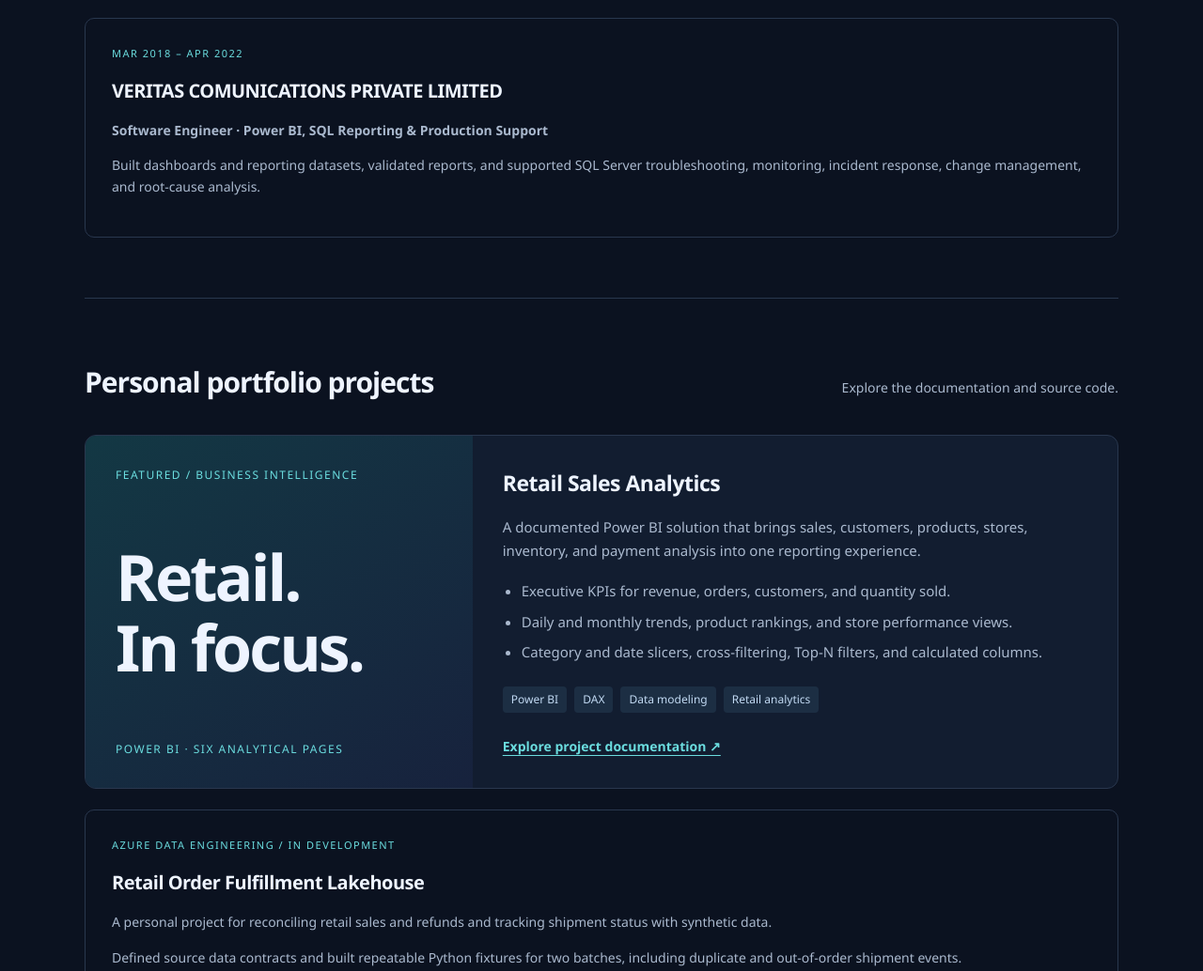
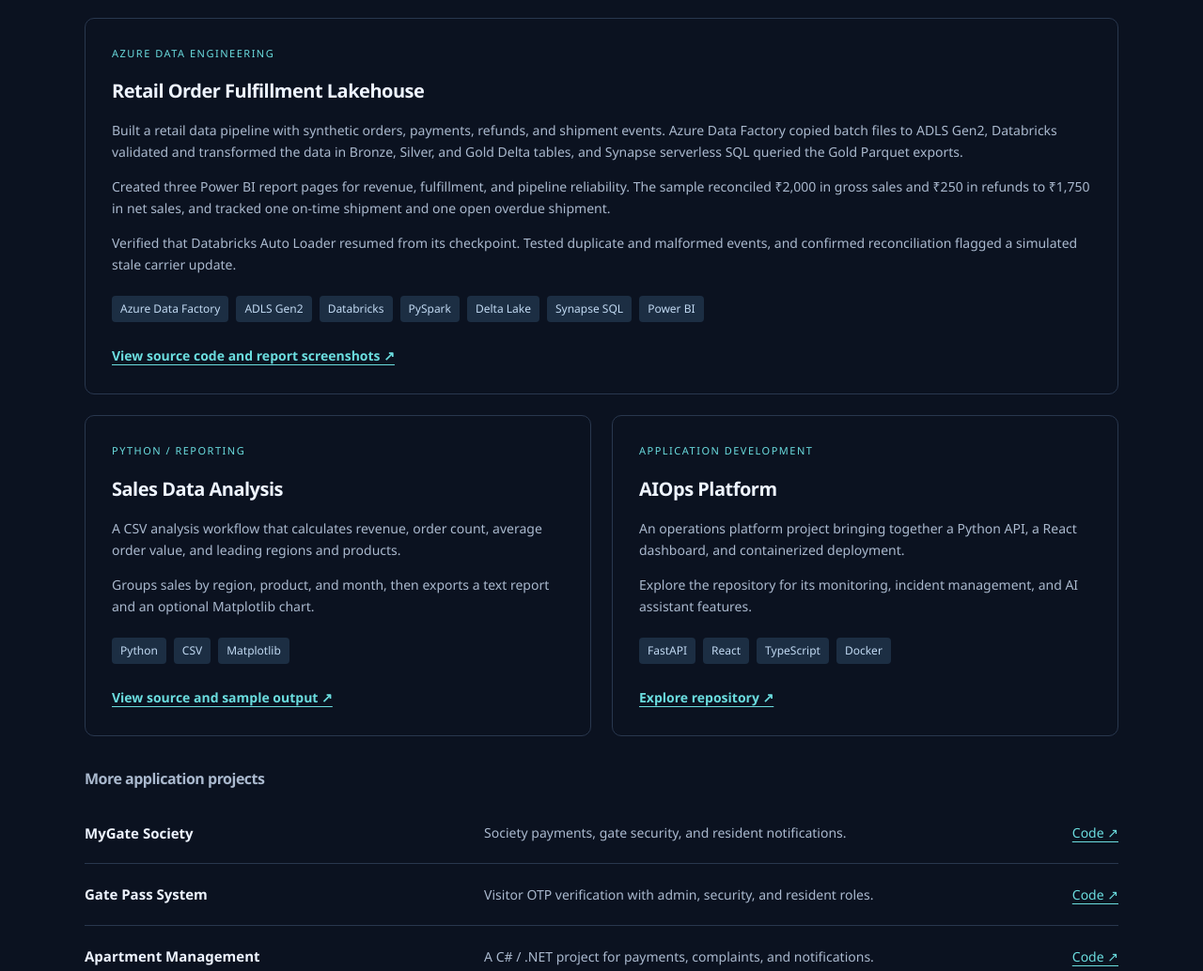
Before and after one commit to atchyut96379/My_Portfolio, a plain HTML site: page index.html in a window 1280 px wide. Shown: the part 1550-2584 px from the top of the page at 94% size. Drawn offline with Linux system fonts and the light colour scheme.

Commit message:
Showcase completed retail lakehouse project

```diff
--- a/index.html
+++ b/index.html
@@ -29,19 +29,14 @@
       <div class="section-head"><h2 id="experience-title">Professional experience</h2><p>Enterprise data platforms, pipelines, and reporting.</p></div>
       <article class="tile"><div class="label">Apr 2025 – Present · Senior Associate</div><h3>Cognizant Technology Solutions India</h3><p><strong>Mortgage risk &amp; hedging analytics · Jan 2026 – Present</strong></p><p>Develop and support Python/Dagster asset-based pipelines within an orchestration platform covering 50+ analytics jobs. Work includes market-data ingestion, SQL Server integration, hybrid AWS EKS and Windows execution, fixture-based pytest tests, release validation, and production stabilization.</p><p><strong>People Platform &amp; ESG · Apr – Dec 2025</strong></p><p>Developed and supported Azure ingestion and ETL/ELT workflows using ADF, ADLS Gen2, Databricks, PySpark, Delta Lake, and Azure SQL. Collaborated on data quality, troubleshooting, and downstream reporting.</p><div class="tags"><span class="tag">Azure</span><span class="tag">Dagster</span><span class="tag">Python</span><span class="tag">PySpark</span><span class="tag">CI/CD</span></div></article>
       <div class="secondary"><article class="tile"><div class="label">Jan 2023 – Mar 2025</div><h3>Hexagon R&amp;D India</h3><p><strong>Senior Software Developer · Data Engineering</strong></p><p>Built and maintained Python, PySpark, and SQL workflows for mining operational data. Worked with BigQuery, Cloud Storage, Dataproc, and Airflow on cloud migration, validation, reconciliation, and production support.</p></article><article class="tile"><div class="label">Apr 2022 – Jan 2023</div><h3>Smartek21</h3><p><strong>Senior Software Engineer · Data &amp; Power BI</strong></p><p>Developed ingestion and transformation workflows for telecom reporting, BigQuery models, and Power BI dashboards with DAX. Worked on Airflow scheduling, incremental loads, dataset refresh, and row-level security.</p></article></div>
-      <article class="tile" style="margin-top:22px"><div class="label">Mar 2018 – Apr 2022</div><h3>VERITAS COMUNICATIONS PRIVATE LIMITED</h3><p><strong>Software Engineer · Power BI, SQL Reporting &amp; Production Support</strong></p><p>Built dashboards and reporting datasets, validated reports, and supported SQL Server troubleshooting, monitoring, incident response, change management, and root-cause analysis.</p></article>
-    </section>
-    <section class="section" id="projects" aria-labelledby="projects-title">
-      <div class="section-head"><h2 id="projects-title">Personal portfolio projects</h2><p>Explore the documentation and source code.</p></div>
-      <article class="feature"><div class="project-mark"><small>Featured / Business intelligence</small><div class="big">Retail.<br>In focus.</div><small>Power BI · Six analytical pages</small></div><div class="project-copy"><h3>Retail Sales Analytics</h3><p>A documented Power BI solution that brings sales, customers, products, stores, inventory, and payment analysis into one reporting experience.</p><ul><li>Executive KPIs for revenue, orders, customers, and quantity sold.</li><li>Daily and monthly trends, product rankings, and store performance views.</li><li>Category and date slicers, cross-filtering, Top-N filters, and calculated columns.</li></ul><div class="tags"><span class="tag">Power BI</span><span class="tag">DAX</span><span class="tag">Data modeling</span><span class="tag">Retail analytics</span></div><a class="project-link" href="https://github.com/atchyut96379/My_Portfolio/tree/main/retail-sales-analytics-powerbi" target="_blank" rel="noopener noreferrer">Explore project documentation ↗</a></div></article>
-      <article class="tile" style="margin-top:22px">
-        <div class="label">Azure data engineering / In development</div>
+      <article class="tile" id="retail-lakehouse" style="margin-top:22px">
+        <div class="label">Azure data engineering</div>
         <h3>Retail Order Fulfillment Lakehouse</h3>
-        <p>A personal project for reconciling retail sales and refunds and tracking shipment status with synthetic data.</p>
-        <p>Defined source data contracts and built repeatable Python fixtures for two batches, including duplicate and out-of-order shipment events.</p>
-        <p>Designed batch ingestion with Azure Data Factory and ADLS Gen2, Bronze/Silver/Gold Delta tables in Azure Databricks, and reporting through Synapse serverless SQL and Power BI.</p>
-        <div class="tags"><span class="tag">Azure Data Factory</span><span class="tag">ADLS Gen2</span><span class="tag">Azure Databricks</span><span class="tag">Delta Lake</span><span class="tag">Python</span></div>
-        <a class="project-link" href="https://github.com/atchyut96379/retail-order-fulfillment-lakehouse" target="_blank" rel="noopener noreferrer">View project repository ↗</a>
+        <p>Built a retail data pipeline with synthetic orders, payments, refunds, and shipment events. Azure Data Factory copied batch files to ADLS Gen2, Databricks validated and transformed the data in Bronze, Silver, and Gold Delta tables, and Synapse serverless SQL queried the Gold Parquet exports.</p>
+        <p>Created three Power BI report pages for revenue, fulfillment, and pipeline reliability. The sample reconciled ₹2,000 in gross sales and ₹250 in refunds to ₹1,750 in net sales, and tracked one on-time shipment and one open overdue shipment.</p>
+        <p>Verified that Databricks Auto Loader resumed from its checkpoint. Tested duplicate and malformed events, and confirmed reconciliation flagged a simulated stale carrier update.</p>
+        <div class="tags"><span class="tag">Azure Data Factory</span><span class="tag">ADLS Gen2</span><span class="tag">Databricks</span><span class="tag">PySpark</span><span class="tag">Delta Lake</span><span class="tag">Synapse SQL</span><span class="tag">Power BI</span></div>
+        <a class="project-link" href="https://github.com/atchyut96379/retail-order-fulfillment-lakehouse" target="_blank" rel="noopener noreferrer">View source code and report screenshots ↗</a>
       </article>
       <div class="secondary"><article class="tile"><div class="label">Python / Reporting</div><h3>Sales Data Analysis</h3><p>A CSV analysis workflow that calculates revenue, order count, average order value, and leading regions and products.</p><p>Groups sales by region, product, and month, then exports a text report and an optional Matplotlib chart.</p><div class="tags"><span class="tag">Python</span><span class="tag">CSV</span><span class="tag">Matplotlib</span></div><a class="project-link" href="https://github.com/atchyut96379/My_Portfolio/tree/main/data-analysis-demo" target="_blank" rel="noopener noreferrer">View source and sample output ↗</a></article><article class="tile"><div class="label">Application development</div><h3>AIOps Platform</h3><p>An operations platform project bringing together a Python API, a React dashboard, and containerized deployment.</p><p>Explore the repository for its monitoring, incident management, and AI assistant features.</p><div class="tags"><span class="tag">FastAPI</span><span class="tag">React</span><span class="tag">TypeScript</span><span class="tag">Docker</span></div><a class="project-link" href="https://github.com/atchyut96379/aiops-platform" target="_blank" rel="noopener noreferrer">Explore repository ↗</a></article></div>
       <div class="more-projects"><h3>More application projects</h3><div class="project-row"><strong>MyGate Society</strong><p>Society payments, gate security, and resident notifications.</p><a href="https://github.com/atchyut96379/MyGateSociety" target="_blank" rel="noopener noreferrer" aria-label="MyGate Society repository">Code ↗</a></div><div class="project-row"><strong>Gate Pass System</strong><p>Visitor OTP verification with admin, security, and resident roles.</p><a href="https://github.com/atchyut96379/gate-pass-system" target="_blank" rel="noopener noreferrer" aria-label="Gate Pass System repository">Code ↗</a></div><div class="project-row"><strong>Apartment Management</strong><p>A C# / .NET project for payments, complaints, and notifications.</p><a href="https://github.com/atchyut96379/ApartmentManagementSystem" target="_blank" rel="noopener noreferrer" aria-label="Apartment Management repository">Code ↗</a></div></div>
```
